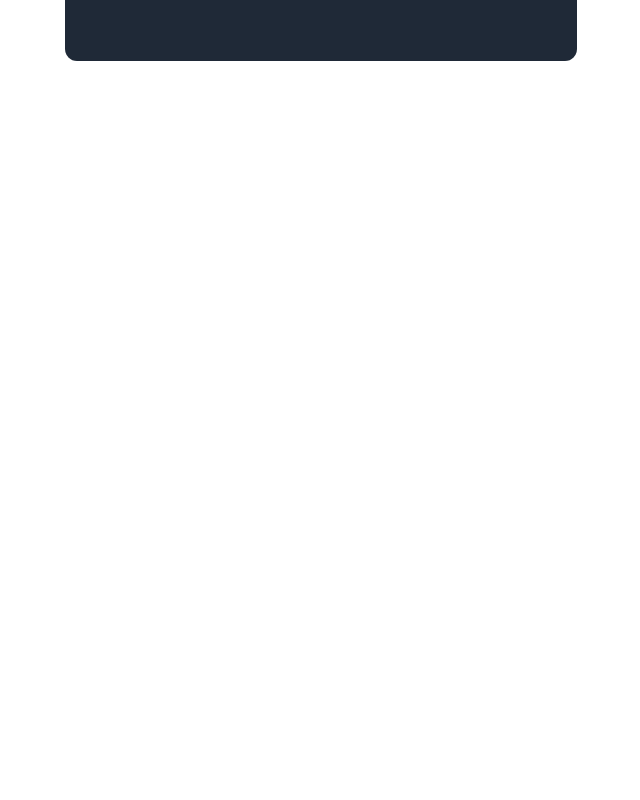
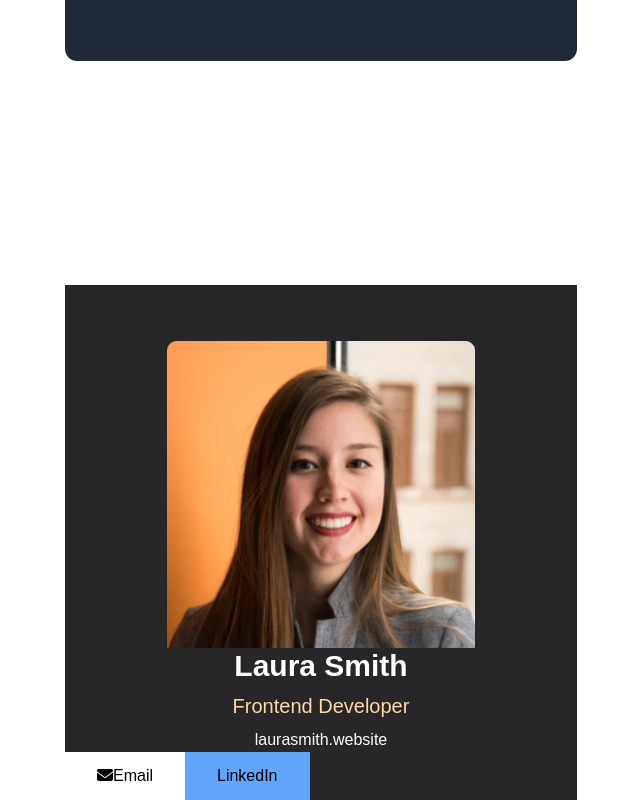
Before and after one commit to tuyishimejohnson/React_Practice, a React (Create React App) app: page / in a window 1280 px wide. Shown: the part 963-1763 px from the top of the page, without its empty margins (319-959 px from the left). Before the commit the page ends 1248 px from the top, so only its background shows below. Built offline with nearby package versions, Linux system fonts and the light colour scheme.

Commit message:
Started a solo project

```diff
--- a/package.json
+++ b/package.json
@@ -4,6 +4,7 @@
   "private": true,
   "dependencies": {
     "@fortawesome/fontawesome-svg-core": "^6.6.0",
+    "@fortawesome/free-brands-svg-icons": "^6.6.0",
     "@fortawesome/free-solid-svg-icons": "^6.6.0",
     "@fortawesome/react-fontawesome": "^0.2.2",
     "@testing-library/jest-dom": "^5.17.0",
@@ -11,7 +12,9 @@
     "@testing-library/user-event": "^13.5.0",
     "react": "^18.3.1",
     "react-dom": "^18.3.1",
+    "react-icons": "^5.2.1",
     "react-scripts": "5.0.1",
+    "react-social-icons": "^6.16.0",
     "tailwindcss": "^3.4.6",
     "web-vitals": "^2.1.4"
   },
--- a/src/App.jsx
+++ b/src/App.jsx
@@ -1,5 +1,6 @@
 import "./App.css";
 import "./index.css";
+import BusinessCard from "./businessCard.jsx";
 
 
 import Navigation from "./navigation.jsx";
@@ -9,6 +10,7 @@ function App() {
   return (
       <div>
         < Navigation />
+        < BusinessCard />
       </div>
   );
 }
--- /dev/null
+++ b/src/businessCard.jsx
@@ -0,0 +1,29 @@
+import React from 'react'
+import { FontAwesomeIcon } from '@fortawesome/react-fontawesome'
+import { faEnvelope } from '@fortawesome/free-solid-svg-icons'
+import { FaLinkedin } from 'react-icons/fa'
+
+const BusinessCard = () => {
+  return (
+    <>
+        <div className='bg-zinc-800 w-[40%] m-auto'>
+            <div>
+                <img src={require("./images/Rectangle 90.png")} alt="" className='w-[60%] m-auto pt-14'/>
+            </div>
+
+            <div className='flex flex-col items-center gap-2'>
+                <h1 className='text-white text-3xl font-bold'>Laura Smith</h1>
+                <h3 className='text-orange-200 text-xl'>Frontend Developer</h3>
+                <h3 className='text-white'>laurasmith.website</h3>
+            </div>
+
+            <div>
+                <button className='bg-white border-none px-8 py-3'><FontAwesomeIcon icon={faEnvelope} />Email</button>
+                <button className='bg-blue-400 border-none px-8 py-3'><FontAwesomeIcon icon={FaLinkedin} />LinkedIn</button>
+            </div>
+        </div>
+    </>
+  )
+}
+
+export default BusinessCard
```
Also changed, not shown: src/images/Rectangle 90.png (added), 1 other file (tests, documents, lock files or other folders).
